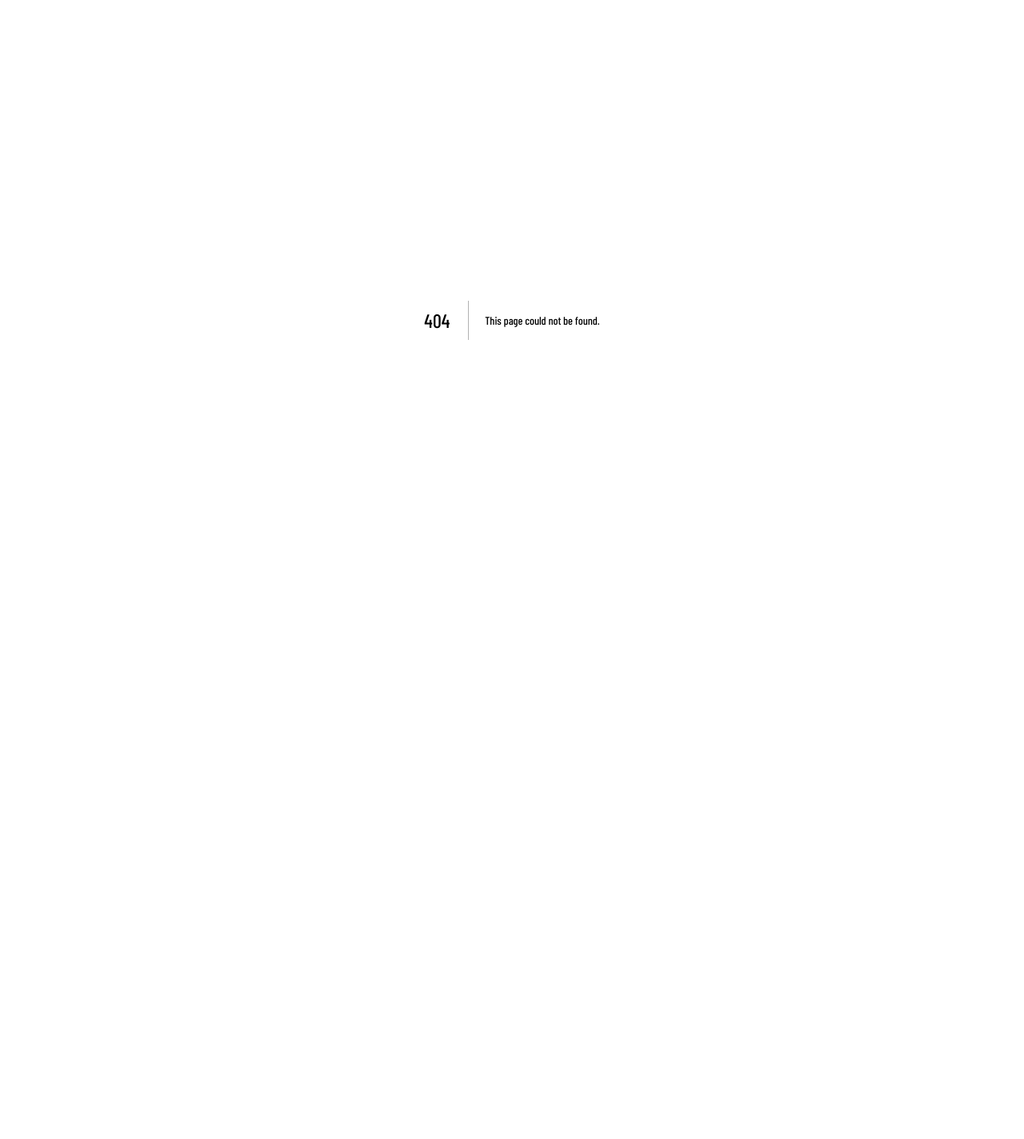
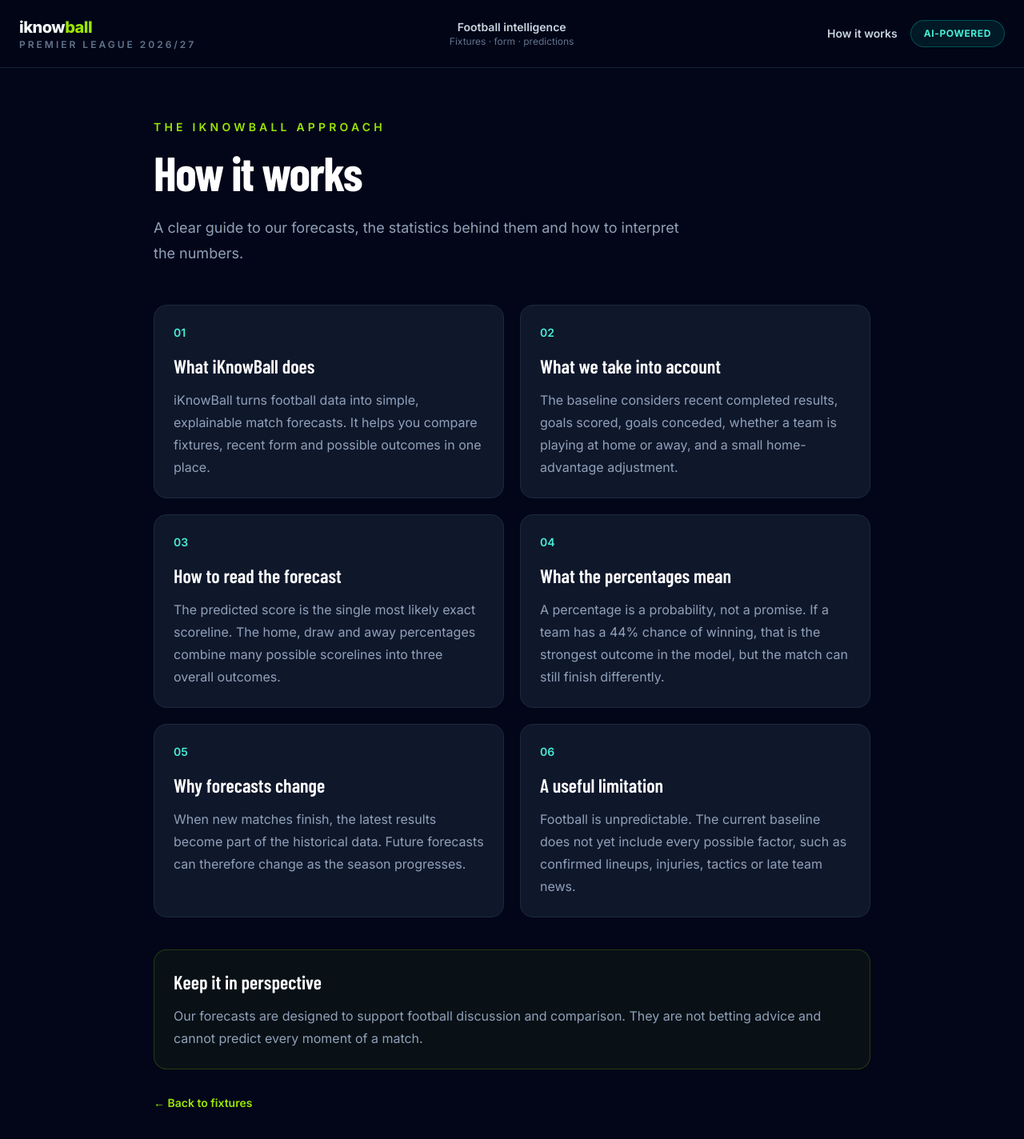
Before and after one commit to dzanefy/IKnowBall, a Next.js app: page /how-it-works in a window 1280 px wide. Before the commit this address had no page. Shown: the top 1424 px of the page at 80% size. Before the commit the page ends 800 px from the top, so only its background shows below. Built offline with nearby package versions, Linux system fonts and the light colour scheme; a web font is replaced by a local one.

Commit message:
add how it works page

```diff
--- /dev/null
+++ b/app/how-it-works/page.tsx
@@ -0,0 +1,89 @@
+import Link from "next/link";
+import AppHeader from "@/components/AppHeader";
+
+const sections = [
+  {
+    title: "What iKnowBall does",
+    text: "iKnowBall turns football data into simple, explainable match forecasts. It helps you compare fixtures, recent form and possible outcomes in one place.",
+  },
+  {
+    title: "What we take into account",
+    text: "The baseline considers recent completed results, goals scored, goals conceded, whether a team is playing at home or away, and a small home-advantage adjustment.",
+  },
+  {
+    title: "How to read the forecast",
+    text: "The predicted score is the single most likely exact scoreline. The home, draw and away percentages combine many possible scorelines into three overall outcomes.",
+  },
+  {
+    title: "What the percentages mean",
+    text: "A percentage is a probability, not a promise. If a team has a 44% chance of winning, that is the strongest outcome in the model, but the match can still finish differently.",
+  },
+  {
+    title: "Why forecasts change",
+    text: "When new matches finish, the latest results become part of the historical data. Future forecasts can therefore change as the season progresses.",
+  },
+  {
+    title: "A useful limitation",
+    text: "Football is unpredictable. The current baseline does not yet include every possible factor, such as confirmed lineups, injuries, tactics or late team news.",
+  },
+];
+
+export default function HowItWorksPage() {
+  return (
+    <>
+      <AppHeader />
+
+      <main className="min-h-screen bg-slate-950 px-6 py-16 text-white">
+        <div className="mx-auto max-w-4xl">
+          <p className="text-sm font-semibold uppercase tracking-[0.3em] text-lime-400">
+            The iKnowBall approach
+          </p>
+
+          <h1 className="mt-4 text-5xl font-bold tracking-tight sm:text-6xl">
+            How it works
+          </h1>
+
+          <p className="mt-6 max-w-2xl text-lg leading-8 text-slate-400">
+            A clear guide to our forecasts, the statistics behind them and how
+            to interpret the numbers.
+          </p>
+
+          <div className="mt-12 grid gap-5 md:grid-cols-2">
+            {sections.map((section, index) => (
+              <section
+                key={section.title}
+                className="rounded-2xl border border-slate-800 bg-slate-900 p-6"
+              >
+                <p className="text-sm font-semibold text-teal-300">
+                  0{index + 1}
+                </p>
+                <h2 className="mt-4 text-2xl font-semibold">
+                  {section.title}
+                </h2>
+                <p className="mt-3 leading-7 text-slate-400">
+                  {section.text}
+                </p>
+              </section>
+            ))}
+          </div>
+
+          <div className="mt-10 rounded-2xl border border-lime-400/20 bg-lime-400/5 p-6">
+            <h2 className="text-2xl font-semibold">Keep it in perspective</h2>
+            <p className="mt-3 leading-7 text-slate-400">
+              Our forecasts are designed to support football discussion and
+              comparison. They are not betting advice and cannot predict every
+              moment of a match.
+            </p>
+          </div>
+
+          <Link
+            href="/"
+            className="mt-8 inline-flex text-sm font-semibold text-lime-400 transition hover:text-lime-300"
+          >
+            ← Back to fixtures
+          </Link>
+        </div>
+      </main>
+    </>
+  );
+}
--- a/components/AppHeader.tsx
+++ b/components/AppHeader.tsx
@@ -1,3 +1,5 @@
+import Link from "next/link";
+
 export default function AppHeader() {
   return (
     <header className="sticky top-0 z-50 border-b border-slate-800/80 bg-slate-950/90 backdrop-blur">
@@ -21,9 +23,18 @@ export default function AppHeader() {
           </p>
         </div>
 
-        <span className="rounded-full border border-teal-400/30 bg-teal-400/10 px-4 py-2 text-xs font-bold uppercase tracking-wider text-teal-300">
-          AI-powered
-        </span>
+        <div className="flex items-center gap-4">
+          <Link
+            href="/how-it-works"
+            className="hidden text-sm font-semibold text-slate-300 transition hover:text-lime-400 sm:block"
+          >
+            How it works
+          </Link>
+
+          <span className="rounded-full border border-teal-400/30 bg-teal-400/10 px-4 py-2 text-xs font-bold uppercase tracking-wider text-teal-300">
+            AI-powered
+          </span>
+        </div>
       </div>
     </header>
   );
```
